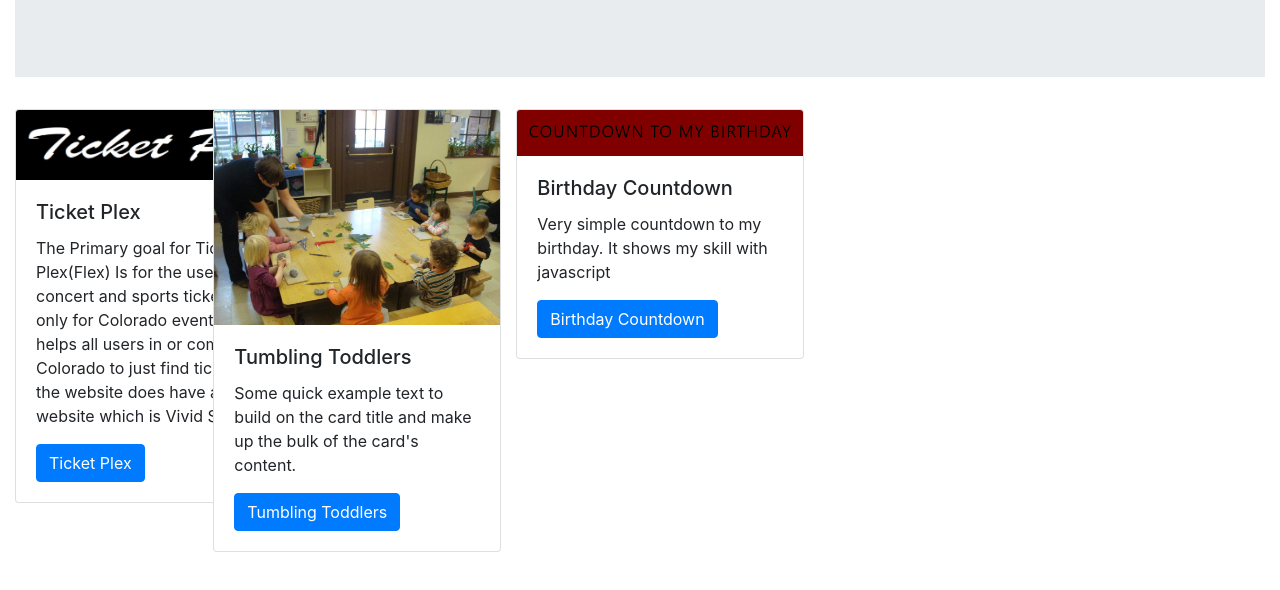
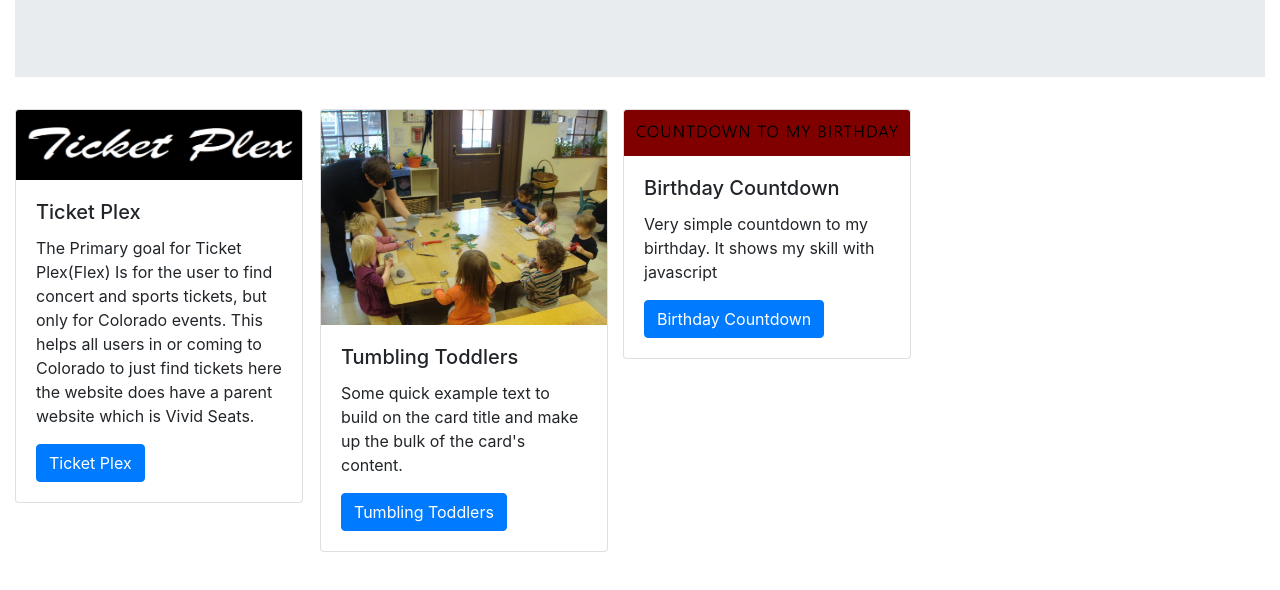
Before and after one commit to Luke3G/portfolio, a plain HTML site: page index.html in a window 1280 px wide. Shown: the part 202-792 px from the top of the page. Drawn offline with nearby package versions, Linux system fonts and the light colour scheme; a web font is replaced by a local one.

Commit message:
fixed spaceing bettween cards

```diff
--- a/index.html
+++ b/index.html
@@ -34,7 +34,7 @@
             </div>
         </div>
         <div class="row">
-            <div class="col-md-2">
+            <div class="col-md-3">
                 <div class="card" style="width: 18rem;">
                     <img src="Clip For Ticket Plex.PNG" class="card-img-top" alt="Ticket Plex">
                     <div class="card-body">
@@ -47,7 +47,7 @@
                 </div>
             </div>
             <div class="row">
-                <div class="col-md-3">
+                <div class="col-md-12">
                     <div class="card" style="width: 18rem;">
                         <img src="Clip for Tumbling Toddlers.jpg" class="card-img-top" alt="Tumbling Toddlers">
                         <div class="card-body">
```
